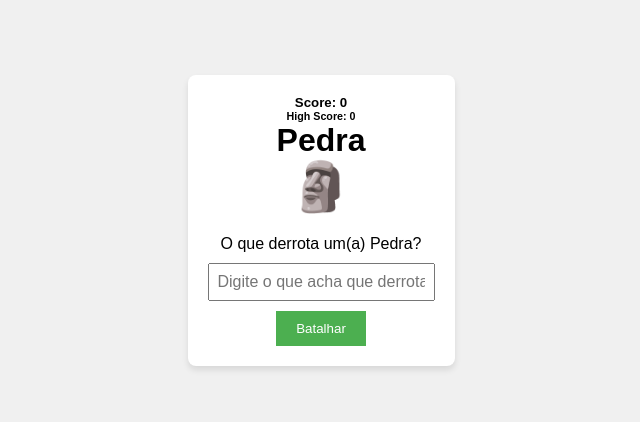
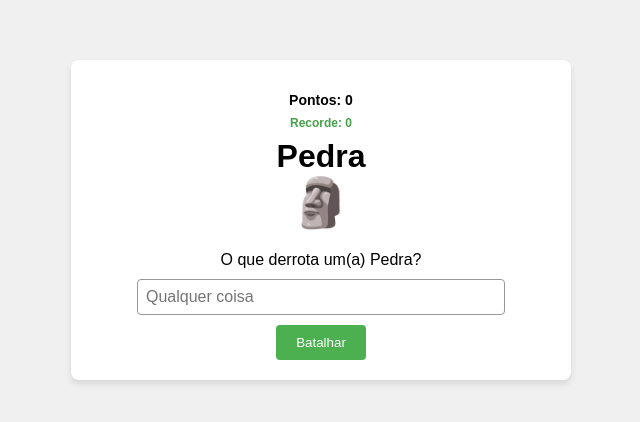
Before and after one commit to o4tv/infinite-battle, a plain HTML site: page front/index.html in a window 1280 px wide. Shown: the part 180-602 px from the top of the page, without its empty margins (319-959 px from the left). Drawn offline with Linux system fonts and the light colour scheme.

Commit message:
correcao de css e ui

```diff
--- a/front/index.html
+++ b/front/index.html
@@ -15,12 +15,15 @@
       font-family: Arial, sans-serif;
       background-color: #f0f0f0;
       display: flex;
+      height: 100vh;
       justify-content: center;
       align-items: center;
-      height: 100vh;
     }
 
     #game-container {
+      width: 500px;
+      display: flex;
+      flex-direction: column;
       background-color: white;
       border-radius: 8px;
       padding: 20px;
@@ -29,6 +32,17 @@
 
     #obj1-display {
       text-align: center;
+    }
+
+    #obj1-display h5{
+      font-size: 14px;
+      margin-top: 12px;
+    }
+
+    #obj1-display h6{
+      font-size: 12px;
+      margin: 8px 0;
+      color: #45a049;
     }
 
     #obj1-emoji {
@@ -41,15 +55,18 @@
     }
 
     #obj2-input {
-      padding: 8px;
       font-size: 16px;
       margin-top: 10px;
-      width: 100%;
+      padding: 8px;
+      border: 1px solid #989898;
+      border-radius: 4px;
+      width: 80%;
     }
 
     #battle-button {
       display: inline;
       padding: 10px 20px;
+      border-radius: 4px;
       background-color: #4CAF50;
       color: white;
       border: none;
@@ -85,6 +102,12 @@
       animation: spin 0.5s linear infinite;
     }
 
+    @media (max-width: 500px) {
+      #game-container {
+        width: 90%;
+      }
+    }
+
     @keyframes spin {
       0% { transform: rotate(0deg); }
       100% { transform: rotate(360deg); }
@@ -94,15 +117,15 @@
 <body>
   <div id="game-container">
     <div id="obj1-display">
-      <h5>Score: <span id="score">0</span></h1>
-      <h6>High Score: <span id="highScore">0</span></h2>
+      <h5>Pontos: <span id="score">0</span></h1>
+      <h6>Recorde: <span id="highScore">0</span></h2>
       <h1 id="obj1-name">Pedra</h1>
       <div id="obj1-emoji">🗿</div>
     </div>
     <div id="battle">
       <label for="obj2-input">O que derrota um(a) <span id="obj1-name-text">Pedra</span>?</label>
       <br>
-      <input type="text" id="obj2-input" placeholder="Digite o que acha que derrota o(a) Pedra">
+      <input type="text" id="obj2-input" placeholder="Qualquer coisa">
       <br>
       <button id="battle-button">Batalhar</button>
       <div class="loader" id="loader"></div>
```
